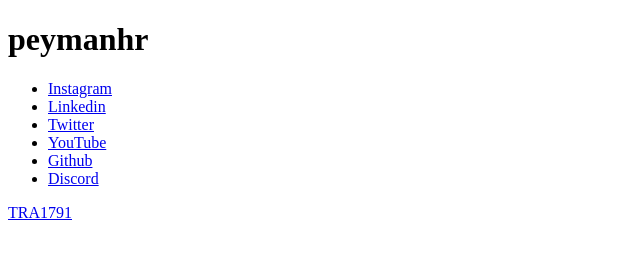
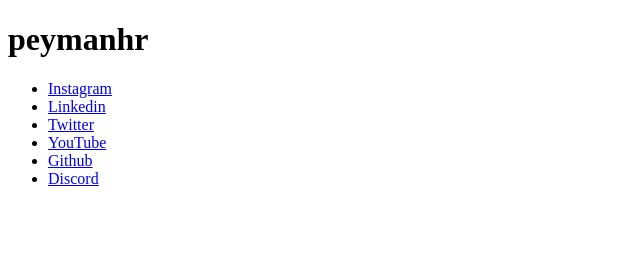
Before and after one commit to peymanhr/peymanhr.github.io, a plain HTML site: page index.html in a window 1280 px wide. Shown: the full height of the page, 0-640 px from the left. Drawn offline with Linux system fonts and the light colour scheme.

Commit message:
remove link

```diff
--- a/index.html
+++ b/index.html
@@ -15,7 +15,5 @@
     <li><a href="https://discord.gg/j3kEpgU4dn">Discord</li>
 </ul>
 
-<a href="https://chat.whatsapp.com/Es5zzpUR2Oc51AVX6r3vFM">TRA1791</
-
 </body>
 </html>
```
